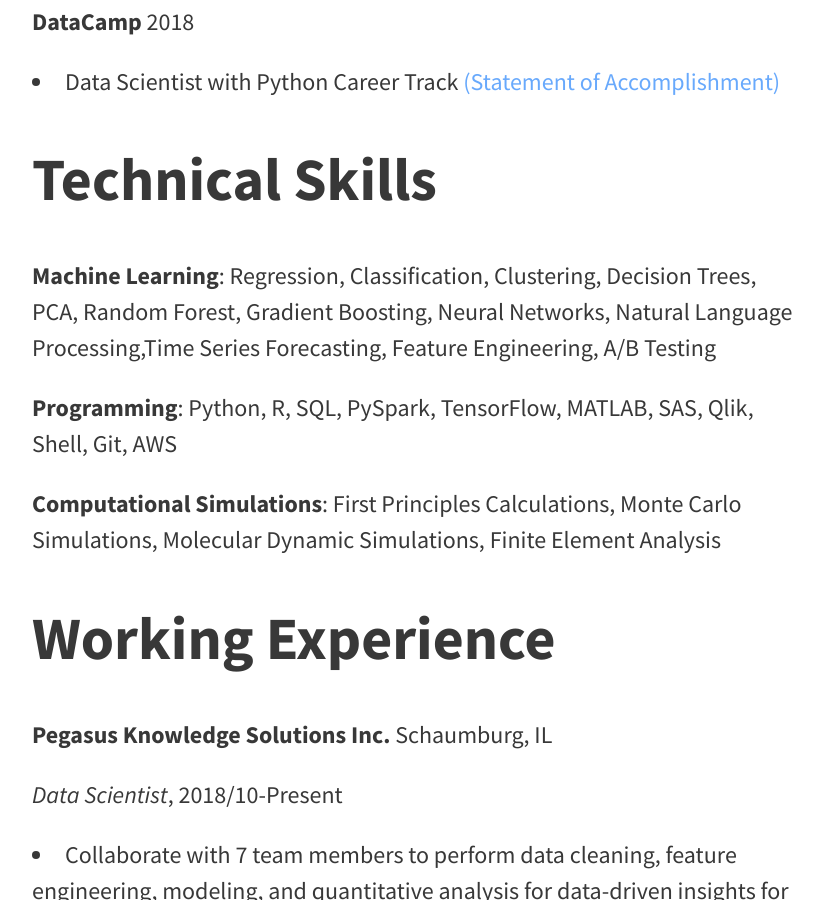
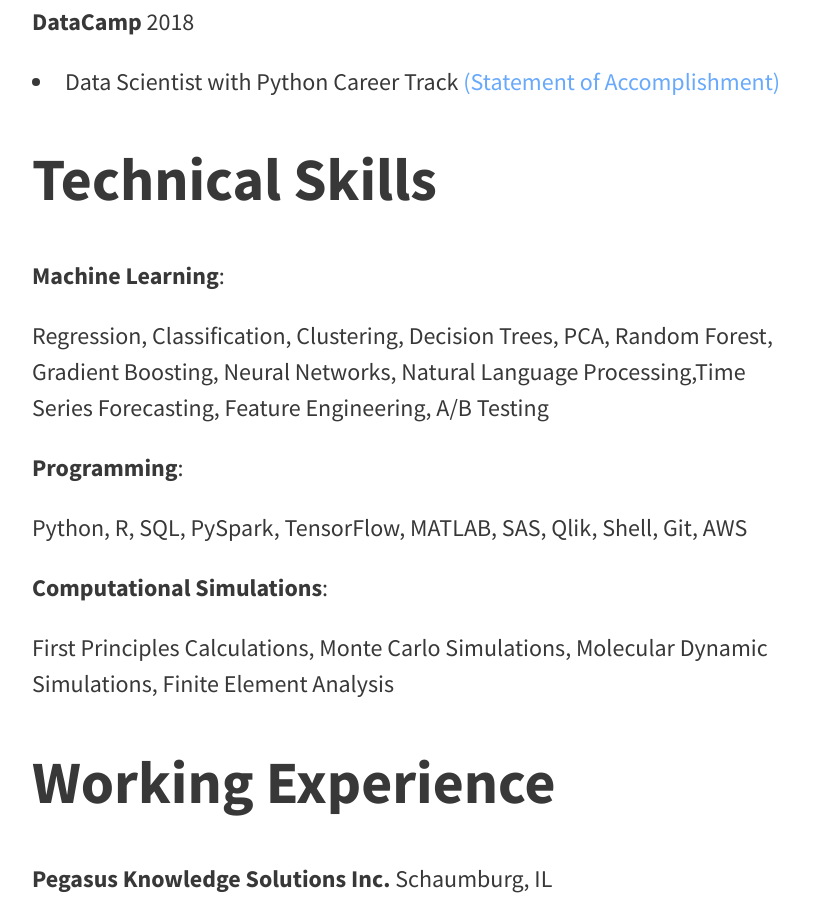
Before and after one commit to XPassion/xinqin.github.io, a Jekyll site: the page built from about.md, in a window 1280 px wide and 900 px high, scrolled down 984 px. Shown: the whole window, without its empty margins (224-1047 px from the left). Built offline with Jekyll 4.4.1, drawn with Linux system fonts in a browser that asks for light colours.

```diff
--- a/about.md
+++ b/about.md
@@ -21,11 +21,17 @@ feature-img: "assets/img/img.png"
 [(Statement of Accomplishment)](https://www.datacamp.com/statement-of-accomplishment/track/efef6075aa8bfdab691ae2a29e212e92f8ca5641)
 
 # Technical Skills
-**Machine Learning**: Regression, Classification, Clustering, Decision Trees, PCA, Random Forest, Gradient Boosting, Neural Networks, Natural Language Processing,Time Series Forecasting, Feature Engineering, A/B Testing
+**Machine Learning**:
 
-**Programming**: Python, R, SQL, PySpark, TensorFlow, MATLAB, SAS, Qlik, Shell, Git, AWS
+Regression, Classification, Clustering, Decision Trees, PCA, Random Forest, Gradient Boosting, Neural Networks, Natural Language Processing,Time Series Forecasting, Feature Engineering, A/B Testing
 
-**Computational Simulations**: First Principles Calculations, Monte Carlo Simulations, Molecular Dynamic  Simulations, Finite Element Analysis
+**Programming**:
+
+Python, R, SQL, PySpark, TensorFlow, MATLAB, SAS, Qlik, Shell, Git, AWS
+
+**Computational Simulations**:
+
+First Principles Calculations, Monte Carlo Simulations, Molecular Dynamic  Simulations, Finite Element Analysis
 
 # Working Experience
 
```
